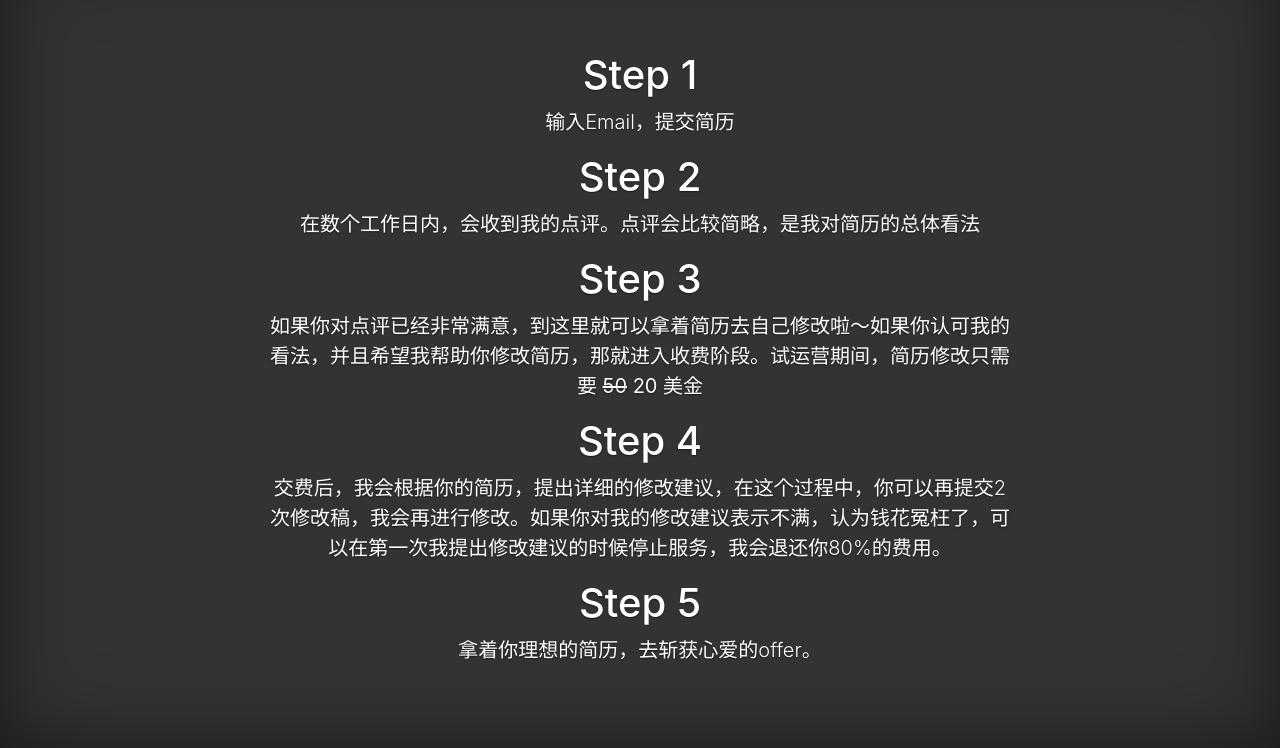
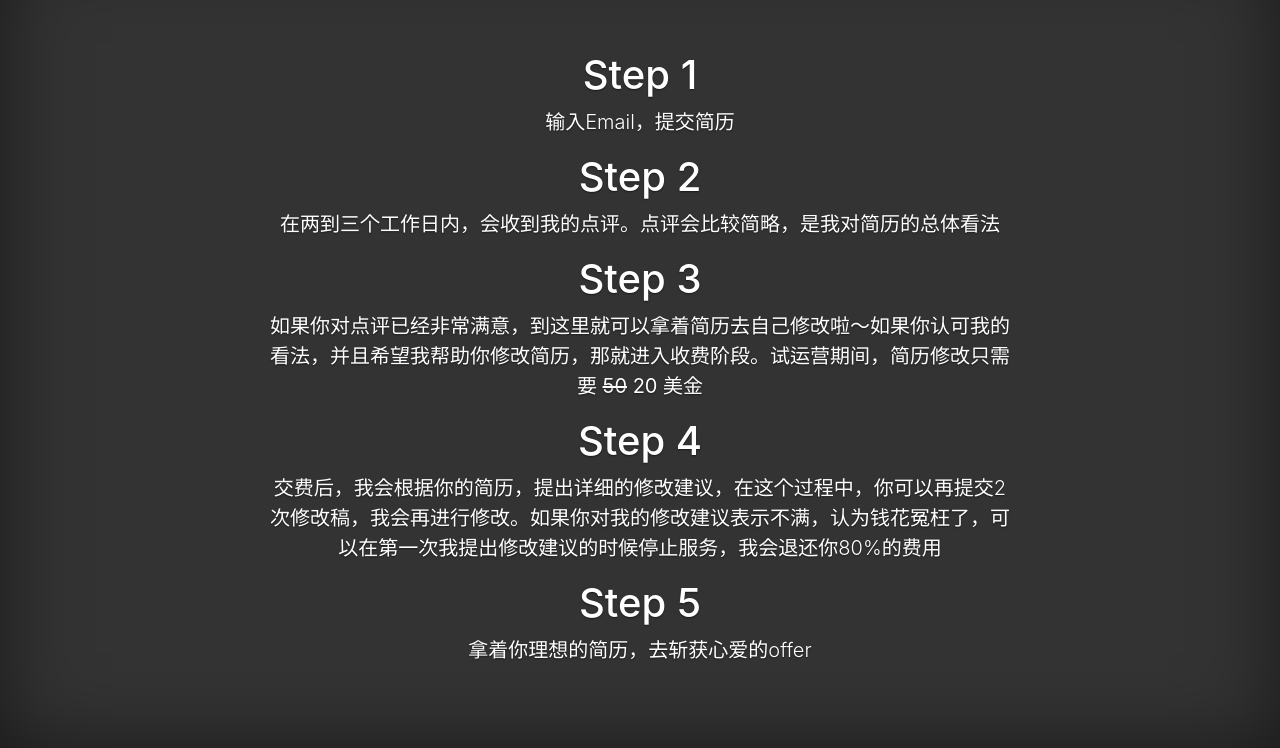
Before and after one commit to gaogaotiantian/eecsresume, a Flask app: page /procedure in a window 1280 px wide. Shown: the part 52-800 px from the top of the page. Run offline with Flask 2, Linux system fonts and the light colour scheme; parts of the project's set-up code (start-up, migrations or seed data) failed here and were passed over; some libraries are stand-ins or nearby versions.

Commit message:
Fix some stuff

```diff
--- a/templates/procedure.html
+++ b/templates/procedure.html
@@ -7,13 +7,13 @@
       <h1 class="cover-heading">Step 1</h1>
       <p class="lead">输入Email，提交简历</p>
       <h1 class="cover-heading">Step 2</h1>
-      <p class="lead">在数个工作日内，会收到我的点评。点评会比较简略，是我对简历的总体看法</p>
+      <p class="lead">在两到三个工作日内，会收到我的点评。点评会比较简略，是我对简历的总体看法</p>
       <h1 class="cover-heading">Step 3</h1>
       <p class="lead">如果你对点评已经非常满意，到这里就可以拿着简历去自己修改啦～如果你认可我的看法，并且希望我帮助你修改简历，那就进入收费阶段。试运营期间，简历修改只需要 <b><del>50</del> 20 </b>美金</p>
       <h1 class="cover-heading">Step 4</h1>
-      <p class="lead">交费后，我会根据你的简历，提出详细的修改建议，在这个过程中，你可以再提交2次修改稿，我会再进行修改。如果你对我的修改建议表示不满，认为钱花冤枉了，可以在第一次我提出修改建议的时候停止服务，我会退还你80%的费用。</p>
+      <p class="lead">交费后，我会根据你的简历，提出详细的修改建议，在这个过程中，你可以再提交2次修改稿，我会再进行修改。如果你对我的修改建议表示不满，认为钱花冤枉了，可以在第一次我提出修改建议的时候停止服务，我会退还你80%的费用</p>
       <h1 class="cover-heading">Step 5</h1>
-      <p class="lead">拿着你理想的简历，去斩获心爱的offer。</p>
+      <p class="lead">拿着你理想的简历，去斩获心爱的offer</p>
     </main>
     <footer class="mastfoot mt-auto">
     </footer>
```
